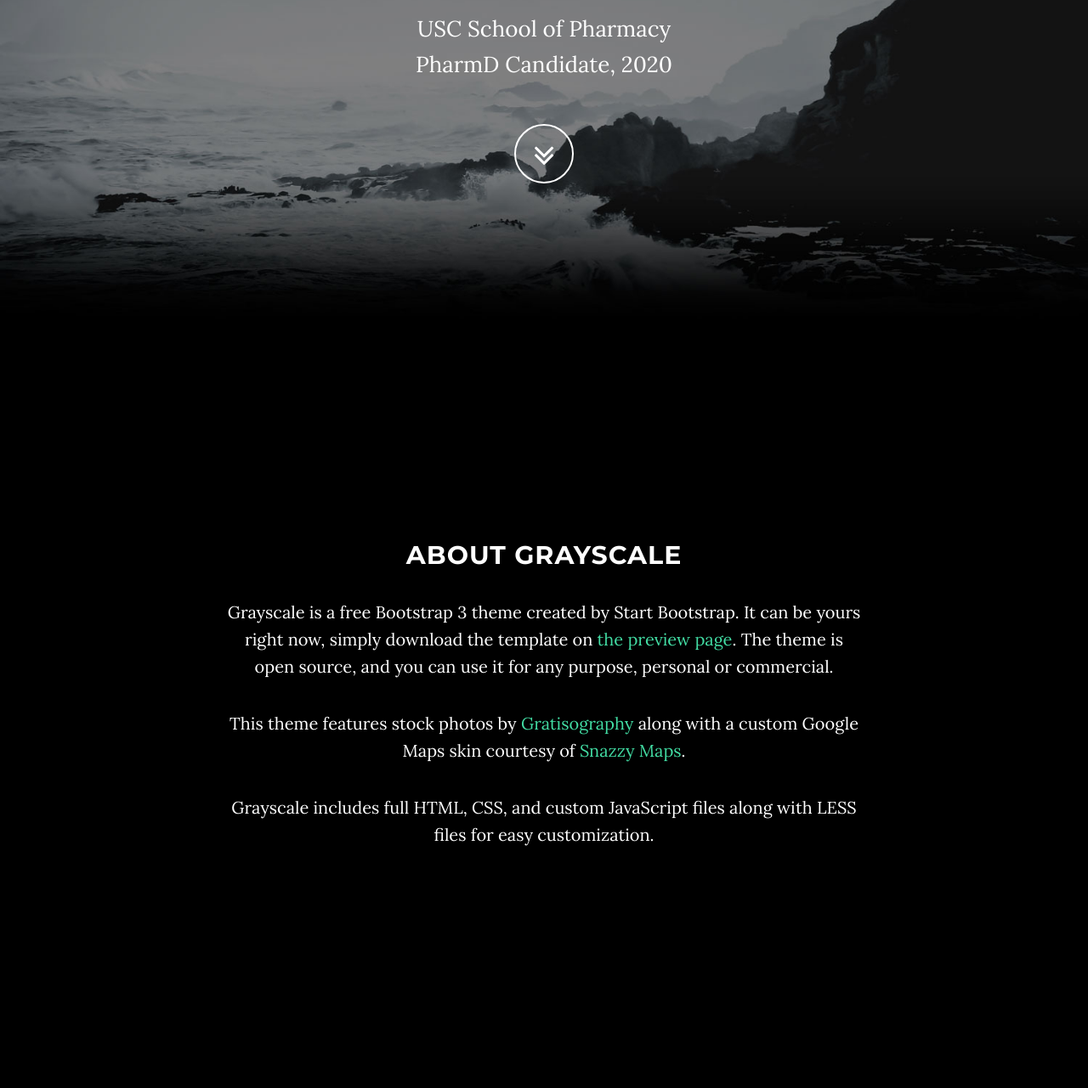
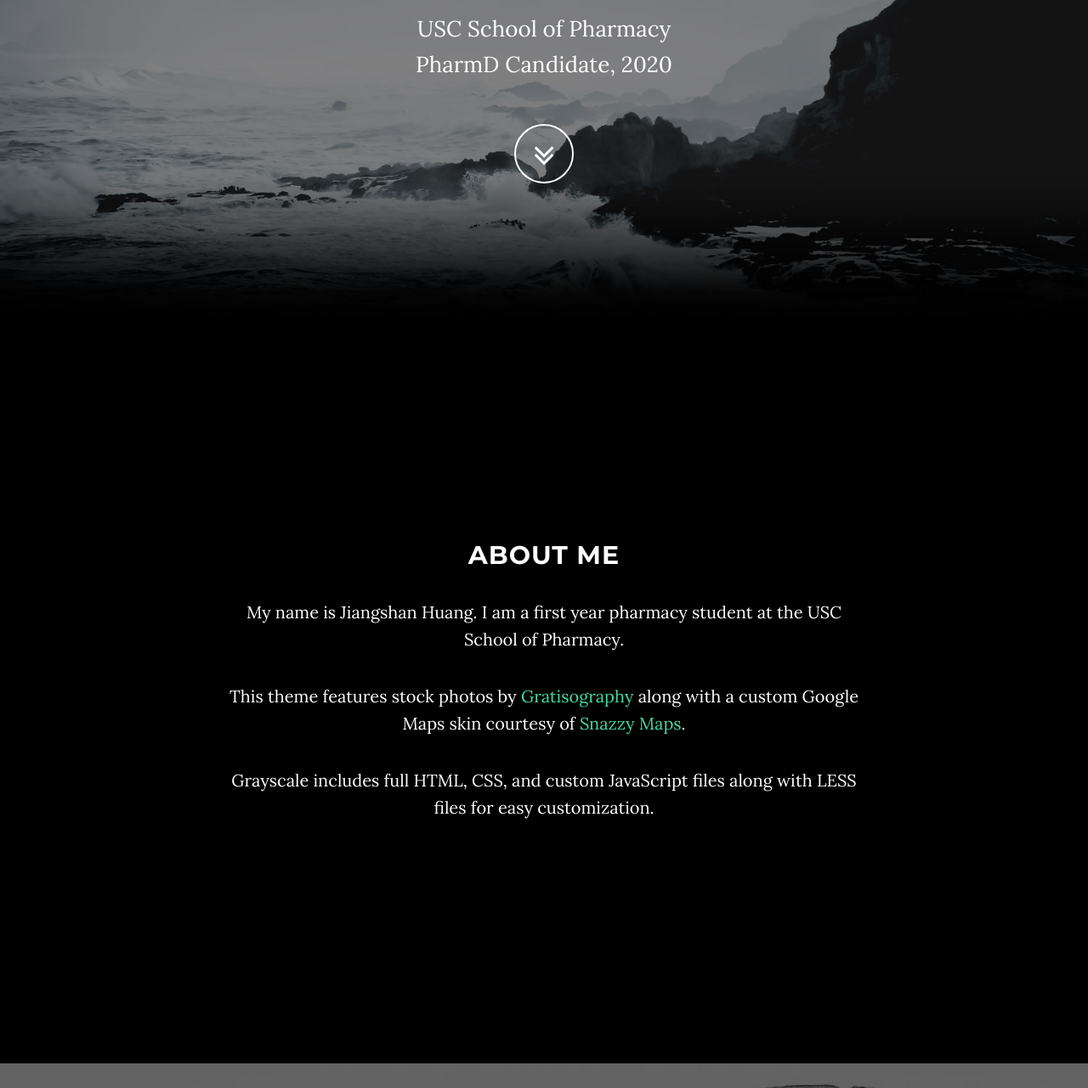
Before and after one commit to jiangshanh/jiangshanh.github.io, a website: page index.html in a window 1280 px wide. Shown: the part 413-1694 px from the top of the page at 85% size. Drawn offline with nearby package versions, Linux system fonts and the light colour scheme; some packages are replaced by stand-ins of ours.

Commit message:
changed about me

```diff
--- a/index.html
+++ b/index.html
@@ -9,7 +9,7 @@
     <meta name="description" content="">
     <meta name="author" content="">
 
-    <title>Grayscale - Start Bootstrap Theme</title>
+    <title>Jiangshan Huang - Start Bootstrap Theme</title>
 
     <!-- Bootstrap Core CSS -->
     <link href="vendor/bootstrap/css/bootstrap.min.css" rel="stylesheet">
@@ -53,7 +53,7 @@
                         <a href="#page-top"></a>
                     </li>
                     <li>
-                        <a class="page-scroll" href="#about">About</a>
+                        <a class="page-scroll" href="#about">About Me</a>
                     </li>
                     <li>
                         <a class="page-scroll" href="#download">Download</a>
@@ -90,8 +90,8 @@
     <section id="about" class="container content-section text-center">
         <div class="row">
             <div class="col-lg-8 col-lg-offset-2">
-                <h2>About Grayscale</h2>
-                <p>Grayscale is a free Bootstrap 3 theme created by Start Bootstrap. It can be yours right now, simply download the template on <a href="http://startbootstrap.com/template-overviews/grayscale/">the preview page</a>. The theme is open source, and you can use it for any purpose, personal or commercial.</p>
+                <h2>About Me</h2>
+                <p>My name is Jiangshan Huang. I am a first year pharmacy student at the USC School of Pharmacy.</p>
                 <p>This theme features stock photos by <a href="http://gratisography.com/">Gratisography</a> along with a custom Google Maps skin courtesy of <a href="http://snazzymaps.com/">Snazzy Maps</a>.</p>
                 <p>Grayscale includes full HTML, CSS, and custom JavaScript files along with LESS files for easy customization.</p>
             </div>
```
